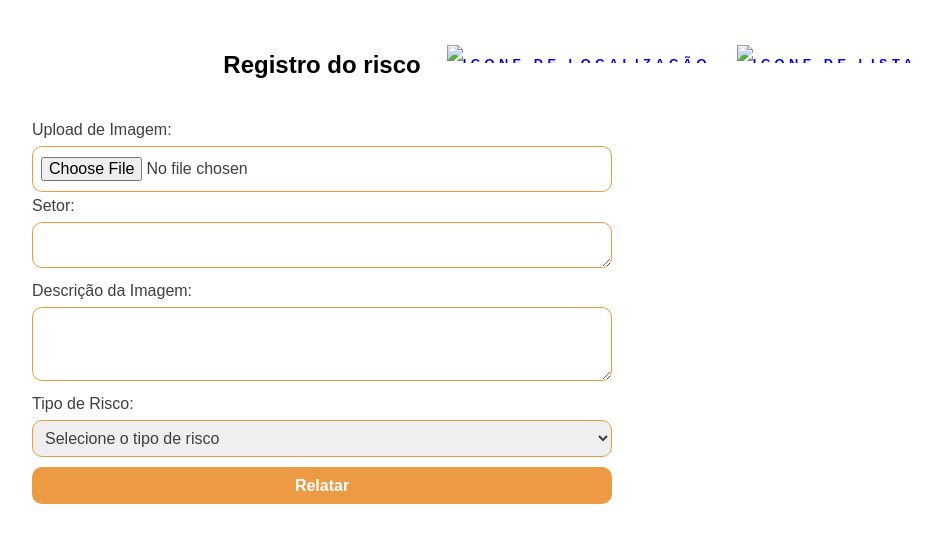
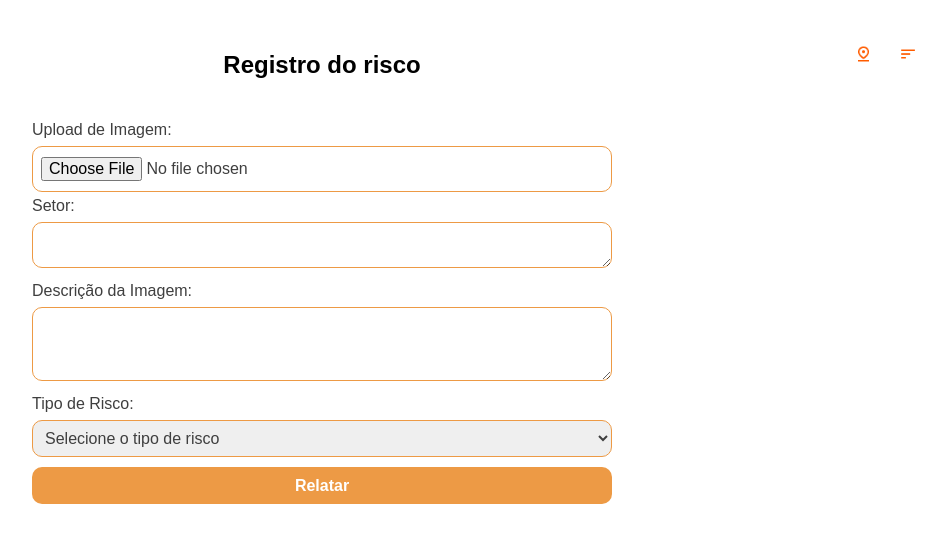
Before and after one commit to cleberalmeidaffsr/SafeZoneApp, a plain HTML site: page form.html in a window 1280 px wide. Shown: the whole page, without its empty margins (318-1260 px from the left). Drawn offline with nearby package versions, Linux system fonts and the light colour scheme.

Commit message:
Update form.html

```diff
--- a/form.html
+++ b/form.html
@@ -23,9 +23,9 @@
                     <ul class="icons">
                         <div class="flex">
                             <ul>
-                                <li><a href="index.html"><img src="/SafeZone/images/icon_pindrop.png" alt="Icone de Localização"></a>
+                                <li><a href="index.html"><img src="/SafeZoneApp/images/icon_pindrop.png" alt="Icone de Localização"></a>
                                 </li>
-                                <li><a href="#"><img src="/SafeZone/images/icon_lista.png" alt="Icone de lista"></a></li>
+                                <li><a href="#"><img src="/SafeZoneApp/images/icon_lista.png" alt="Icone de lista"></a></li>
                             </ul>
                         </div>
                     </ul>
```
